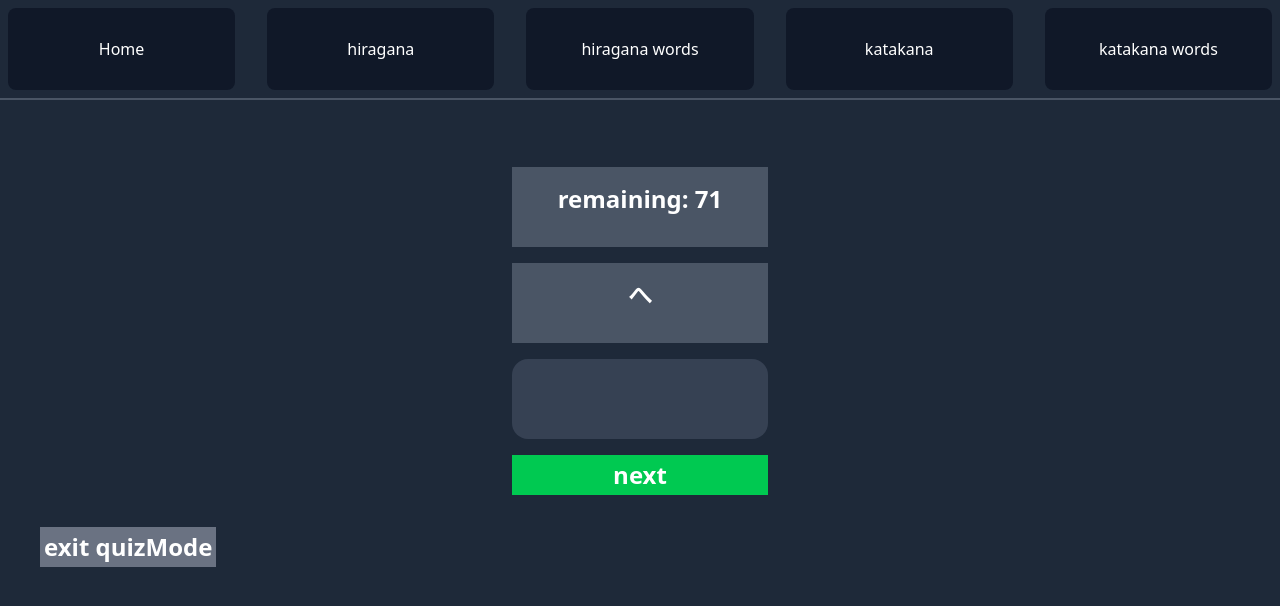
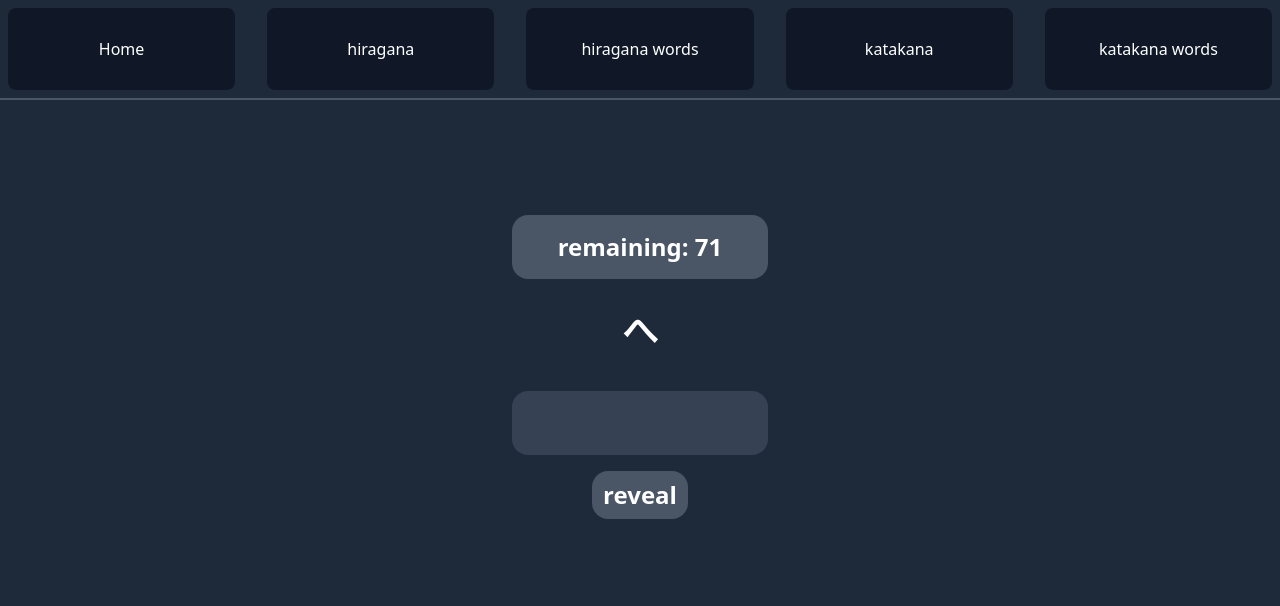
Before and after one commit to AngelMoreno24/Japanese-FlashCards, a React app in the folder frontend/: page /hiragana in a window 1280 px wide. Both pictures are taken after a click on the button "quizMode". Shown: the top 606 px of the page. Built offline with nearby package versions, Linux system fonts and the light colour scheme; the HTML template or start-up script is replaced by a standard one.

Commit message:
removed unnecessary buttons and fixed unaligned ui

```diff
--- a/frontend/src/pages/HiraganaAlphabet.jsx
+++ b/frontend/src/pages/HiraganaAlphabet.jsx
@@ -202,25 +202,21 @@ console.log(info)
   if(quizMode){
     return(
       <>
-      <p className='text-2xl font-semibold text-center my-4 bg-gray-600 p-4 w-64 mx-auto h-20'>remaining: {remaining}</p>
+      <p className='text-2xl font-semibold text-center my-4 bg-gray-600 p-4 w-64 mx-auto h-auto rounded-2xl'>remaining: {remaining}</p>
 
-      <p className='text-2xl font-semibold text-center my-4 bg-gray-600 p-4 w-64 mx-auto h-20'>{currentPair}</p>
-      <input type="text" className='block  bg-gray-700 text-center rounded-2xl w-64 mx-auto h-20 text-2xl p-4'
+      <p className='text-4xl font-semibold text-center my-4  p-4 w-64 mx-auto h-20'>{currentPair}</p>
+      <input type="text" className='block  bg-gray-700 text-center rounded-2xl w-64 mx-auto h-auto text-2xl p-4'
         value={inputValue}
         onChange={(e) => setInputValue(e.target.value)}
 
       />
 
-      <p className='text-2xl font-semibold text-center my-4 bg-green-500 p-1 w-64 mx-auto'
+      <p className='text-2xl font-semibold text-center my-4 bg-gray-600 p-2 w-24 mx-auto h-auto rounded-2xl'
         onClick={()=>{selectCharacter(quiz)}}
       >
-        next
+        reveal
       </p>
-      <button className='text-2xl font-semibold text-center my-4 bg-gray-500 p-1'
-        onClick={()=>{quizMode?(setQuizMode(false)):(setQuizMode(true))}}
-      >
-        exit quizMode
-      </button>
+
       </>
     )
   }
```
